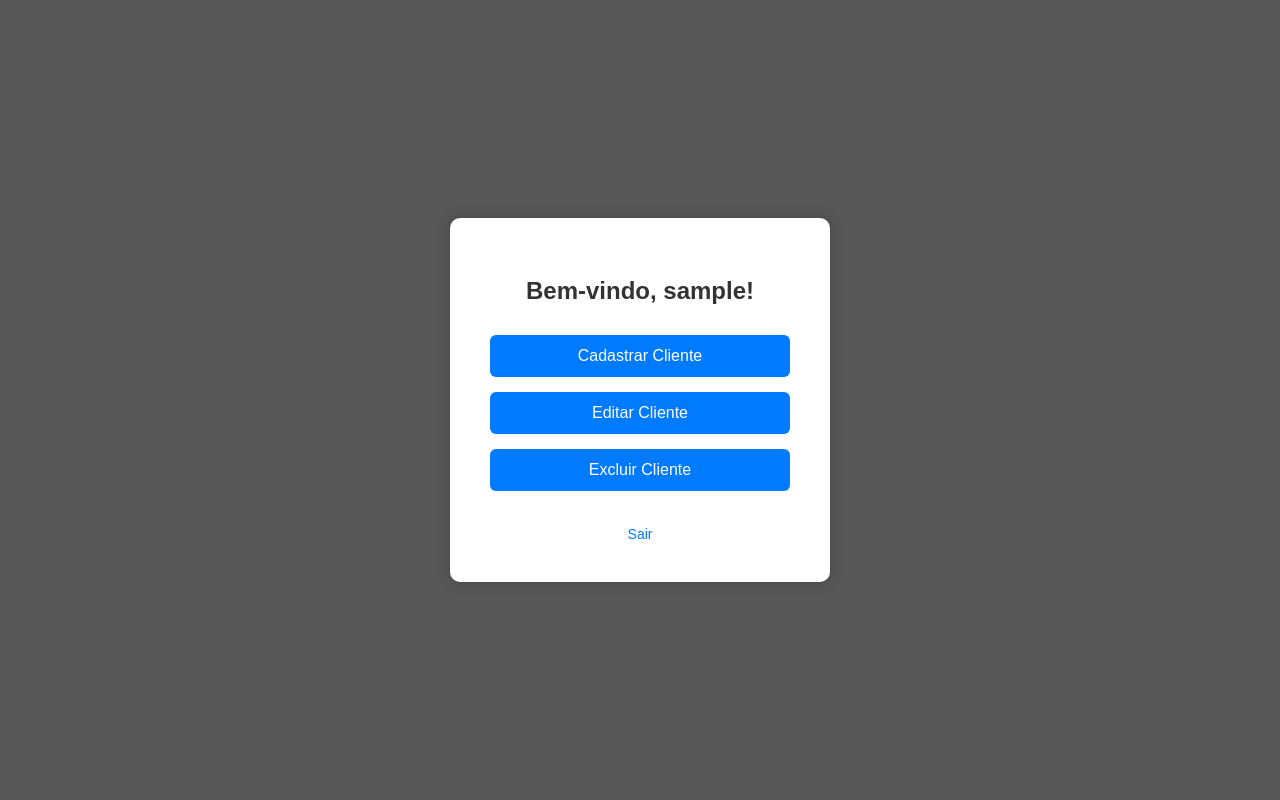
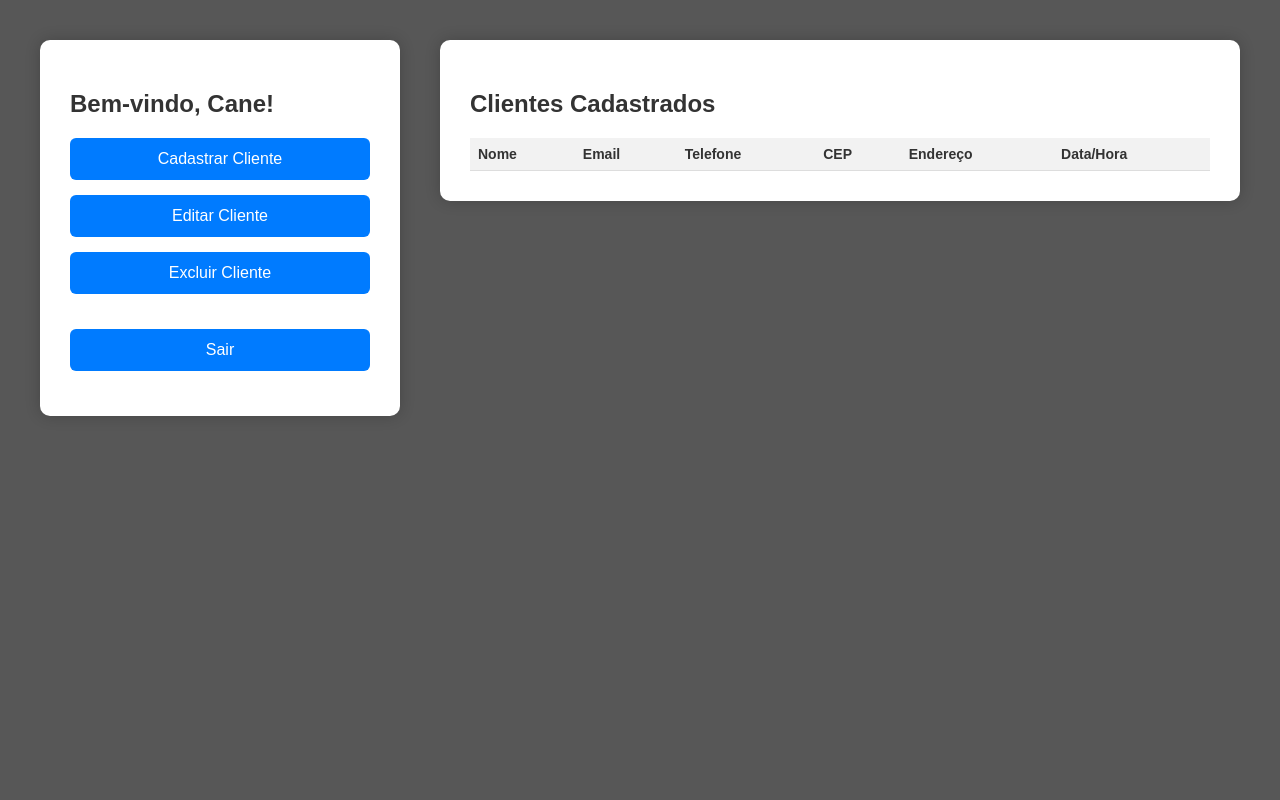
Before and after one commit to GabrielBiz6745/SA, a PHP site: page /inicial.php in a window 1280 px wide. Run offline with PHP 8.4, Linux system fonts and the light colour scheme; the visitor is signed in with stand-in values (Sample User, id 1); data that the repository does not hold is empty.

Commit message:
update 5.0

```diff
--- a/inicial.php
+++ b/inicial.php
@@ -2,15 +2,19 @@
 session_start();
 require_once 'conexaoSA.php';
 
-// Verificação básica se o usuário está logado
-if (!isset($_SESSION['usuario'])) {
-    header("Location: login.php");
-    exit();
-}
+//if (!isset($_SESSION['usuario'])) {
+//    header("Location: login.php");
+//    exit();
+//}
+
+// Consulta todos os clientes
+//$sql = "SELECT nome, email, telefone, cep, endereco, data_criacao FROM clientes ORDER BY data_criacao DESC";
+//$resultado = $conn->query($sql);
 ?>
 
 <!DOCTYPE html>
 <html lang="pt-br">
+
 <head>
     <meta charset="UTF-8">
     <title>Tela Inicial</title>
@@ -21,21 +25,31 @@ if (!isset($_SESSION['usuario'])) {
             background-color: rgb(87, 87, 87);
             display: flex;
             justify-content: center;
-            align-items: center;
-            height: 100vh;
+            align-items: flex-start;
+            padding: 40px;
         }
 
         .container {
             background-color: white;
-            padding: 40px;
+            padding: 30px;
             border-radius: 10px;
-            box-shadow: 0 0 15px rgba(0,0,0,0.2);
+            box-shadow: 0 0 15px rgba(0, 0, 0, 0.2);
             width: 300px;
-            text-align: center;
+            margin-right: 40px;
+        }
+
+        .lista-clientes {
+            background-color: white;
+            padding: 30px;
+            border-radius: 10px;
+            box-shadow: 0 0 15px rgba(0, 0, 0, 0.2);
+            flex: 1;
+            overflow-y: auto;
+            max-height: 80vh;
         }
 
         h2 {
-            margin-bottom: 30px;
+            margin-bottom: 20px;
             color: #333;
         }
 
@@ -69,29 +83,88 @@ if (!isset($_SESSION['usuario'])) {
         .logout a:hover {
             text-decoration: underline;
         }
+
+        table {
+            width: 100%;
+            border-collapse: collapse;
+            font-size: 14px;
+        }
+
+        th,
+        td {
+            text-align: left;
+            padding: 8px;
+            border-bottom: 1px solid #ddd;
+        }
+
+        th {
+            background-color: #f2f2f2;
+            color: #333;
+        }
+
+        tr:hover {
+            background-color: #f9f9f9;
+        }
     </style>
 </head>
+
 <body>
 
     <div class="container">
-    <h2>Bem-vindo, <?php echo $_SESSION['usuario']; ?>!</h2>
+        <h2>Bem-vindo, Cane!</h2>
 
-    <form action="cadastrarCliente.php" method="get">
+        <form action="cadastro.php" method="get">
             <button type="submit">Cadastrar Cliente</button>
         </form>
 
-    <form action="editarCliente.php" method="get">
+        <form action="editar_cliente.php" method="get">
             <button type="submit">Editar Cliente</button>
         </form>
 
-    <form action="excluirCliente.php" method="get">
+        <form action="excluir_cliente.php" method="get">
             <button type="submit">Excluir Cliente</button>
         </form>
 
-    <div class="logout">
-        <a href="logout.php">Sair</a>
+        <form class="logout" action="Login.php" method="get">
+            <button type="submit">Sair</button>
+        </form>
     </div>
+
+    <div class="lista-clientes">
+        <h2>Clientes Cadastrados</h2>
+        <table>
+            <thead>
+                <tr>
+                    <th>Nome</th>
+                    <th>Email</th>
+                    <th>Telefone</th>
+                    <th>CEP</th>
+                    <th>Endereço</th>
+                    <th>Data/Hora</th>
+                </tr>
+            </thead>
+            <tbody>
+                <!--<?php if ($resultado->num_rows > 0): ?>-->
+
+                <?php while ($row = $resultado->fetch_assoc()): ?>
+                    <tr>
+                        <td><?php echo htmlspecialchars($row['nome']); ?></td>
+                        <td><?php echo htmlspecialchars($row['email']); ?></td>
+                        <td><?php echo htmlspecialchars($row['telefone']); ?></td>
+                        <td><?php echo htmlspecialchars($row['cep']); ?></td>
+                        <td><?php echo htmlspecialchars($row['endereco']); ?></td>
+                        <td><?php echo date('d/m/Y H:i', strtotime($row['data_criacao'])); ?></td>
+                    </tr>
+                <?php endwhile; ?>
+            <?php else: ?>
+                <tr>
+                    <td colspan="6">Nenhum cliente cadastrado.</td>
+                </tr>
+            <?php endif; ?>
+            </tbody>
+        </table>
     </div>
 
 </body>
+
 </html>
```
Also changed, not shown: cadastro.php (+6 -3 lines). Lines whose indentation alone changed are shown as unchanged.
